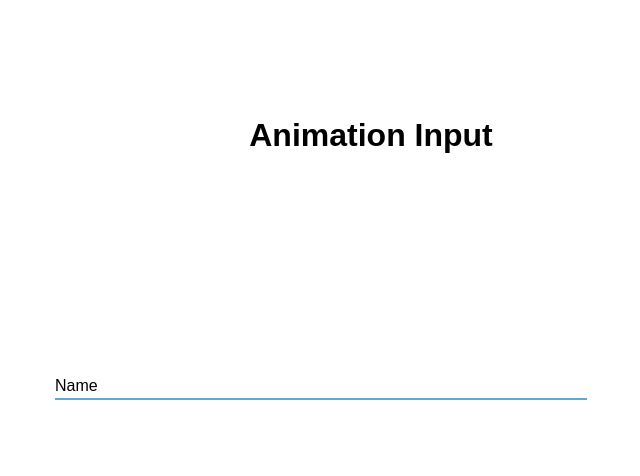
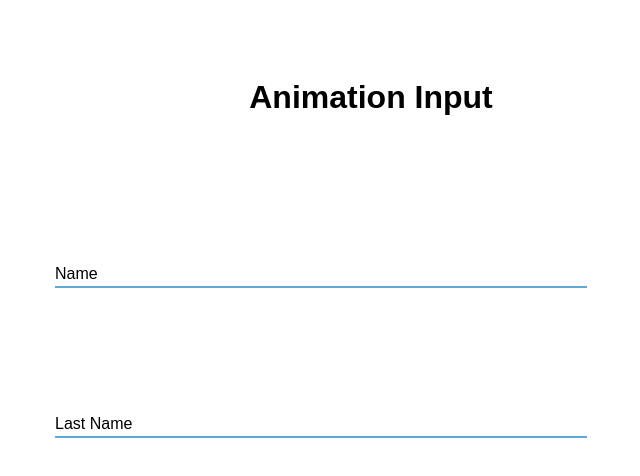
Before and after one commit to MikeBiryu/Input-Animations-With-HTML-And-CSS, a plain HTML site: page index.html in a window 1280 px wide. Shown: the whole page, without its empty margins (269-909 px from the left). Drawn offline with Linux system fonts and the light colour scheme.

Commit message:
add last name

```diff
--- a/index.html
+++ b/index.html
@@ -18,6 +18,13 @@
     </label>
     </div>
 
+    <div class="form">
+        <input type="text" name="name" autocomplete="off" required />
+        <label for="name" class="label-name">
+        <span class="content-name">Last Name</span>
+    </label>
+    </div>
+
 </body>
 
 </html>
```
